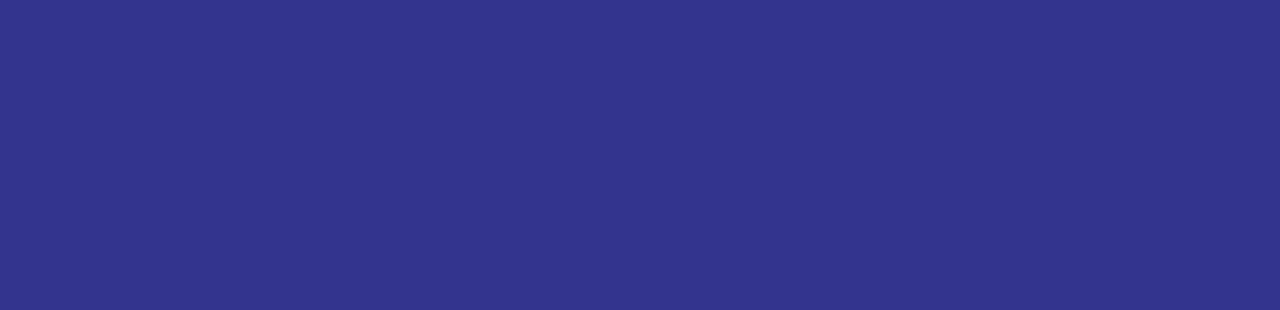
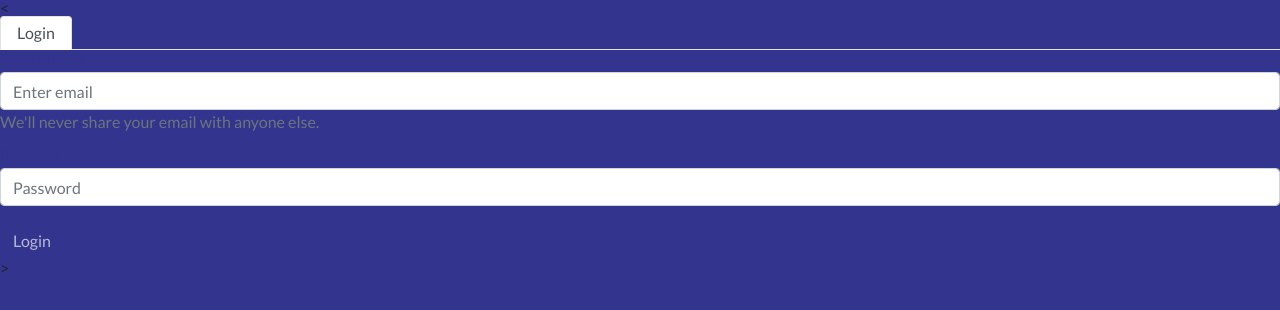
Before and after one commit to thiagosbrito/easy-train, an Angular app: page /login in a window 1280 px wide. Before the commit this address led to /. Shown: the top 310 px of the page. Built offline with nearby package versions, Linux system fonts and the light colour scheme.

Commit message:
Merge remote-tracking branch 'origin/master' into registration
# Conflicts:
#	src/app/app.module.ts

```diff
--- a/src/app/app-routing.module.ts
+++ b/src/app/app-routing.module.ts
@@ -1,10 +1,16 @@
 import { NgModule } from '@angular/core';
 import { Routes, RouterModule } from '@angular/router';
+import { LoginComponent } from './authentication/login/login.component';
 
 const routes: Routes = [
   {
     path: '',
-    loadChildren: './train/train.module#TrainModule'
+    pathMatch: 'full',
+    redirectTo: 'login'
+  },
+  {
+    path:'login',
+    component: LoginComponent
   }
 ];
 
--- a/src/app/authentication/authentication-routing.module.ts
+++ b/src/app/authentication/authentication-routing.module.ts
@@ -1,7 +1,11 @@
 import { NgModule } from '@angular/core';
 import { Routes, RouterModule } from '@angular/router';
+import { LoginComponent } from './login/login.component';
 
-const routes: Routes = [];
+const routes: Routes = [{
+  path:'login',
+  component: LoginComponent
+}];
 
 @NgModule({
   imports: [RouterModule.forChild(routes)],
--- a/src/app/authentication/login/login.component.html
+++ b/src/app/authentication/login/login.component.html
@@ -1,3 +1,33 @@
-<p>
-  login works!
-</p>
+<<div class="alert alert-danger" role="alert" *ngIf="authFailed">
+  Please double check your user and password :)
+</div>
+
+<nav>
+  <div class="nav nav-tabs" id="nav-tab" role="tablist">
+    <a class="nav-item nav-link active nav-hover-custom" id="nav-home-tab" data-toggle="tab" role="tab" aria-controls="nav-home" aria-selected="true">Login</a>
+    <!-- <a class="nav-item nav-link" id="nav-profile-tab" data-toggle="tab" href="#nav-profile" role="tab" aria-controls="nav-profile" aria-selected="false">Sign up</a> -->
+  </div>
+</nav>
+<div class="tab-content" id="nav-tabContent">
+  <div class="tab-pane fade show active" id="nav-home" role="tabpanel" aria-labelledby="nav-home-tab">
+    <form [formGroup]="loginFormGroup" >
+      <div class="form-group">
+        <label for="exampleInputEmail1">Email address</label>
+        <input type="email"  formControlName="userLoginfrm" class="form-control" id="exampleInputEmail1" aria-describedby="emailHelp" placeholder="Enter email">
+        <small id="emailHelp" class="form-text text-muted">We'll never share your email with anyone else.</small>
+      </div>
+      <div class="form-group">
+        <label for="exampleInputPassword1">Password</label>
+        <input type="password" formControlName="userPassfrm" class="form-control" id="exampleInputPassword1" placeholder="Password">
+      </div>
+      <!-- <div class="form-group form-check">
+        <input type="checkbox" class="form-check-input" id="exampleCheck1">
+        <label class="form-check-label" for="exampleCheck1">Check me out</label>
+      </div> -->
+      <button [disabled]="loginFormGroup.invalid" type="submit" class="btn btn-primary" (click)="performLogin()">Login</button>
+    </form>
+  </div>
+  <!-- <div class="tab-pane fade" id="nav-profile" role="tabpanel" aria-labelledby="nav-profile-tab">
+    Coming soon!
+  </div> -->
+</div>>
--- a/src/app/authentication/login/login.component.scss
+++ b/src/app/authentication/login/login.component.scss
@@ -0,0 +1,6 @@
+.nav-hover-custom {
+    &:hover{
+        background-color: #09419b;
+        color: #FFF !important;
+    }
+}
--- a/src/app/authentication/login/login.component.ts
+++ b/src/app/authentication/login/login.component.ts
@@ -1,4 +1,9 @@
 import { Component, OnInit } from '@angular/core';
+import { FormGroup, FormBuilder, Validators } from '@angular/forms';
+import { LoginService } from './login.service';
+import { catchError } from 'rxjs/operators';
+import { of } from 'rxjs';
+import { Router } from '@angular/router';
 
 @Component({
   selector: 'app-login',
@@ -7,9 +12,41 @@ import { Component, OnInit } from '@angular/core';
 })
 export class LoginComponent implements OnInit {
 
-  constructor() { }
+  loginFormGroup: FormGroup;
+  userLogin: String = '';
+  userPass: String = '';
+  authFailed: Boolean;
+
+  constructor(
+    private formBuilder: FormBuilder,
+    private loginService: LoginService,
+    private router: Router
+  ) { }
 
   ngOnInit() {
+    this.loginFormGroup = this.formBuilder.group({
+      userLoginfrm: [
+        { value: this.userLogin, disabled: false }, [Validators.required]],
+      userPassfrm: [
+        { value: this.userPass, disabled: false }, [Validators.required]],
+    });
   }
 
+  performLogin(): void {
+
+    const req = this.loginService.authenticate(this.loginFormGroup.controls['userLoginfrm'].value,
+      this.loginFormGroup.controls['userPassfrm'].value).pipe(catchError(val => of(false)));
+
+    req.subscribe((data) => {
+      console.log(`Auth Response: ${data}`);
+      if (!data) {
+        this.authFailed = true;
+      } else {
+        this.authFailed = false;
+        this.router.navigate(['/home']);
+      }
+      return data;
+    })
+
+  }
 }
--- /dev/null
+++ b/src/app/authentication/login/login.service.ts
@@ -0,0 +1,14 @@
+import { Injectable } from '@angular/core';
+import { HttpClient } from '@angular/common/http';
+import { Observable, of } from 'rxjs';
+
+@Injectable({ providedIn: 'root' })
+export class LoginService {
+  constructor(private httpClient: HttpClient) { }
+  url: String = 'https://pkpservice.herokuapp.com/';
+
+  authenticate(user: String, password: String): Observable<any> {
+    let authenticated = this.httpClient.post(`${this.url}login`, `${password}`);
+    return authenticated;
+  }
+}
--- /dev/null
+++ b/src/app/notification/notification.service.ts
@@ -0,0 +1,21 @@
+import { Injectable } from '@angular/core';
+import { HttpClient } from '@angular/common/http';
+import { Observable, of } from 'rxjs';
+import { map } from 'rxjs/operators';
+
+@Injectable({ providedIn: 'root' })
+export class NotificationService {
+    constructor(private httpClient: HttpClient) { }
+    url: String = 'https://pkpservice.herokuapp.com/';
+    getMessages(user: string): Observable<any> {
+        return this.httpClient.get(`${this.url}/getMessage`, {
+            params: { 'userId': `${user}` }
+        });
+    }
+
+    sendMessage(user: string, password: string): Observable<any> {
+        return this.httpClient.post(`${this.url}/sendMessage`, {
+            params: { 'userId': `${user}` }
+        });
+    }
+}
```
Also changed, not shown: src/app/app.module.ts (+19 -5 lines).
